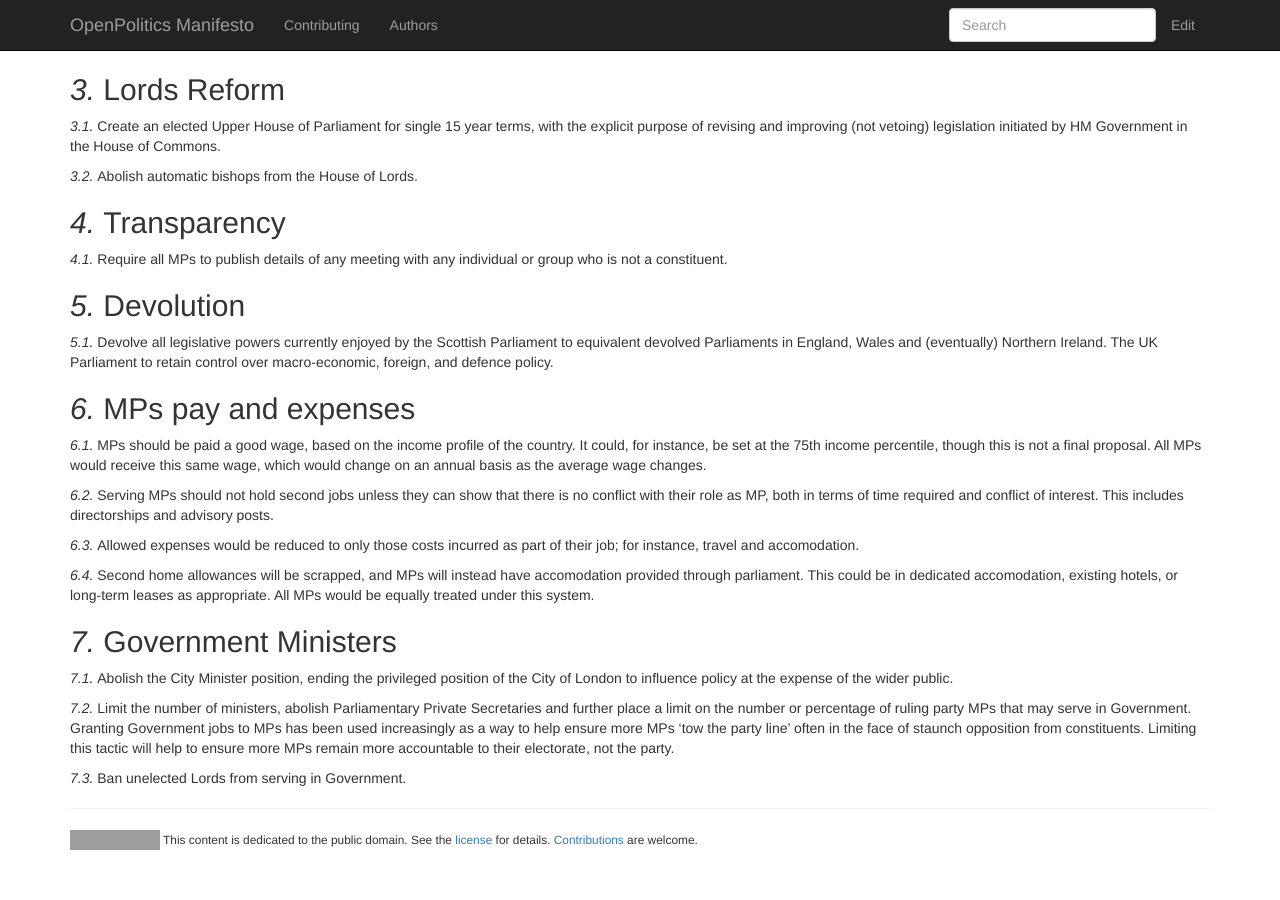
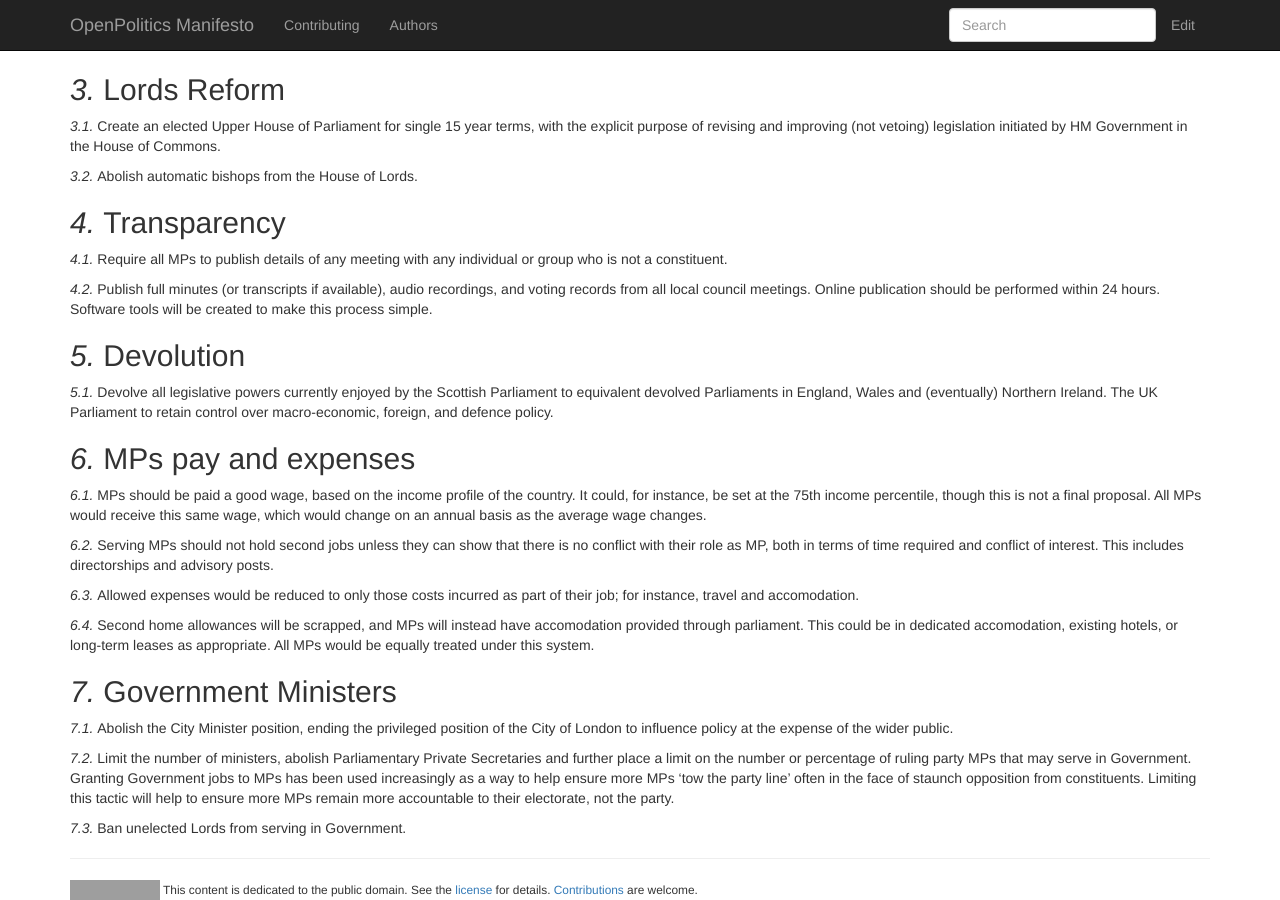
Before and after one commit to openpolitics/manifesto, a Jekyll site: the page built from democracy.md, in a window 1280 px wide and 900 px high, scrolled down 688 px. Built offline with Jekyll 4.4.1, drawn with Linux system fonts in a browser that asks for light colours; nearby versions of some CDN libraries; before the commit the page ends 1538 px from its top, so only the background shows below that; grey boxes are pictures that could not be loaded.

Commit message:
Add paragraph about publication of council minutes, votes, etc

```diff
--- a/democracy.md
+++ b/democracy.md
@@ -42,6 +42,8 @@ Abolish automatic bishops from the House of Lords.
 
 Require all MPs to publish details of any meeting with any individual or group who is not a constituent.
 
+Publish full minutes (or transcripts if available), audio recordings, and voting records from all local council meetings. Online publication should be performed within 24 hours. Software tools will be created to make this process simple.
+
 ## Devolution
 
 Devolve all legislative powers currently enjoyed by the Scottish Parliament to equivalent devolved Parliaments in England, Wales and (eventually) Northern Ireland. The UK Parliament to retain control over macro-economic, foreign, and defence policy.
```
